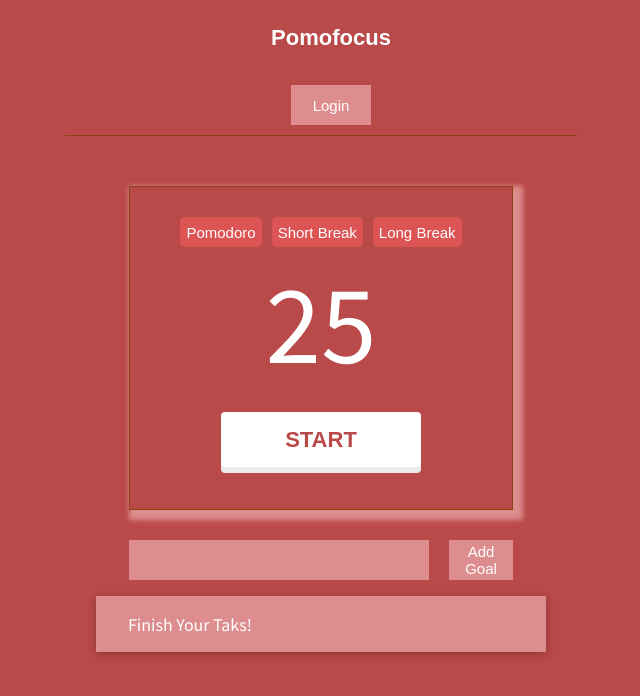
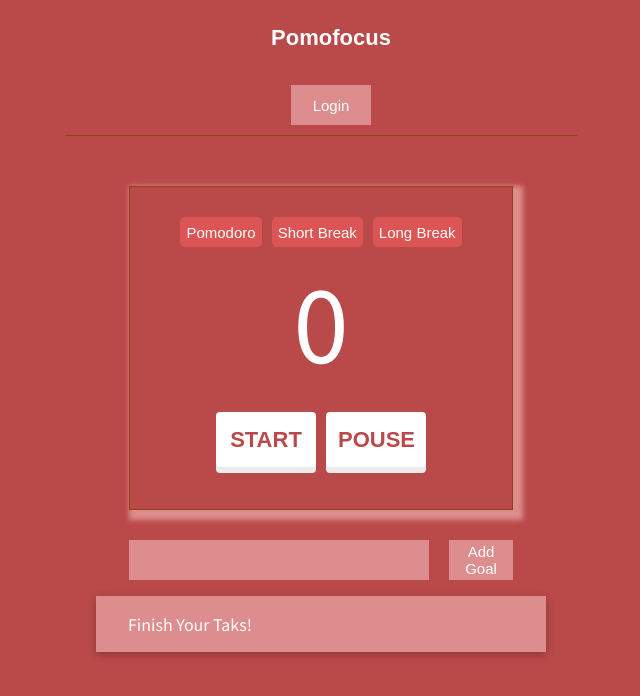
Before and after one commit to MahsumaRezai/Pomodoro_App, a React (Create React App) app: page / in a window 1280 px wide. Shown: the top 696 px of the page, without its empty margins (319-959 px from the left). Built offline with nearby package versions, Linux system fonts and the light colour scheme.

Commit message:
work on js code

```diff
--- a/src/Compontens/Card/Addtime.js
+++ b/src/Compontens/Card/Addtime.js
@@ -5,10 +5,6 @@
 import ButtonPomdor from './ButtonPomdor';
 import ButtonShort from './ButtonShort';
 const Addtime = (props) => {
-
-
-
-
 
     return (
 
@@ -20,10 +16,12 @@
                     <ButtonLogn>Long Break</ButtonLogn>
                 </div>
                 <div>
-                    <div className={classes.time} id='clock'>25</div>
+                    <div className={classes.time} id='title'>0</div>
                 </div>
-                <div>
-                    <button className={classes.btn}>START</button>
+                <div className={classes.btns}>
+                    <button className={classes.btn} >START</button>
+                    <button className={classes.btn} >POUSE</button>
+
                 </div>
 
 
--- a/src/Compontens/Card/Addtime.module.css
+++ b/src/Compontens/Card/Addtime.module.css
@@ -31,7 +31,12 @@
    height: 55px;
    color: rgb(186, 73, 73);
    font-weight: bold;
-   width: 200px;
+   width: 100px;
    background-color: white;
    transition: color 0.5s ease-in-out 0s;
 }
+.btns {
+   display: flex;
+   flex-direction: row;
+   gap: 10px;
+}
```
